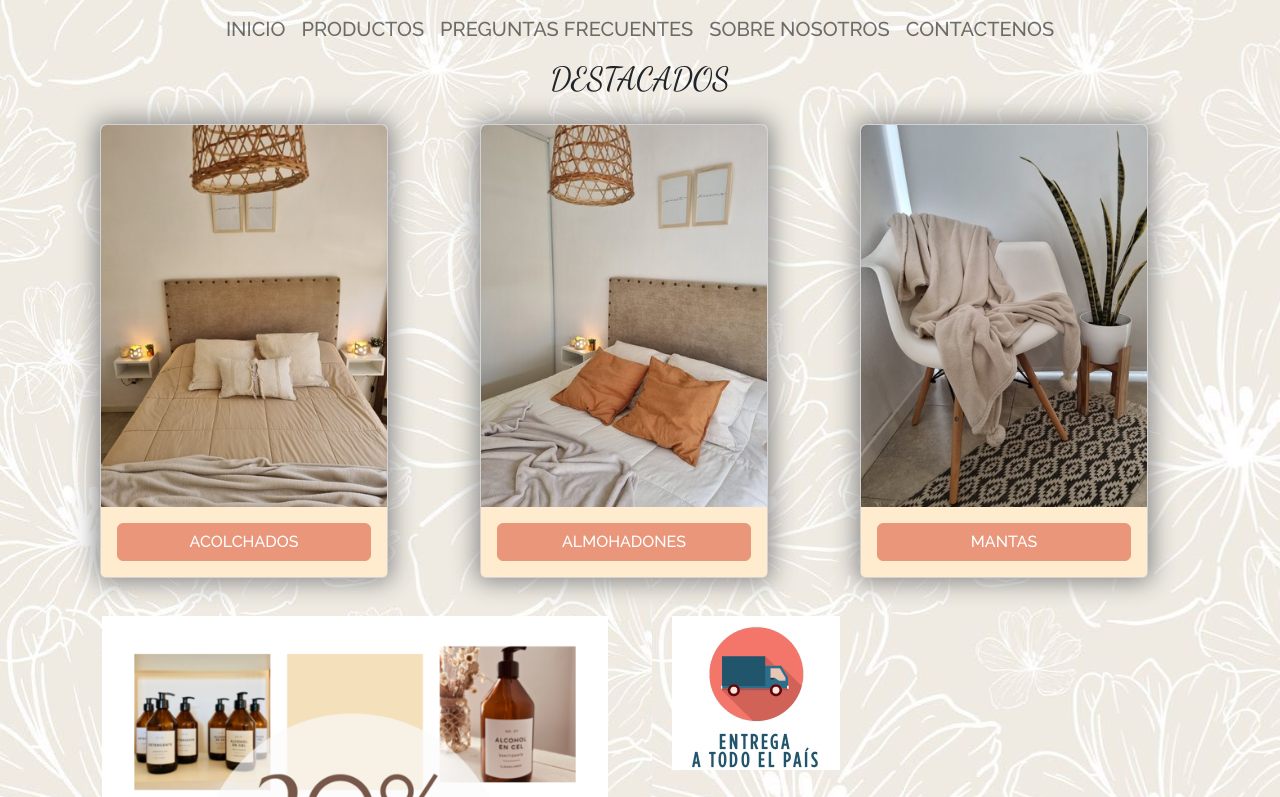
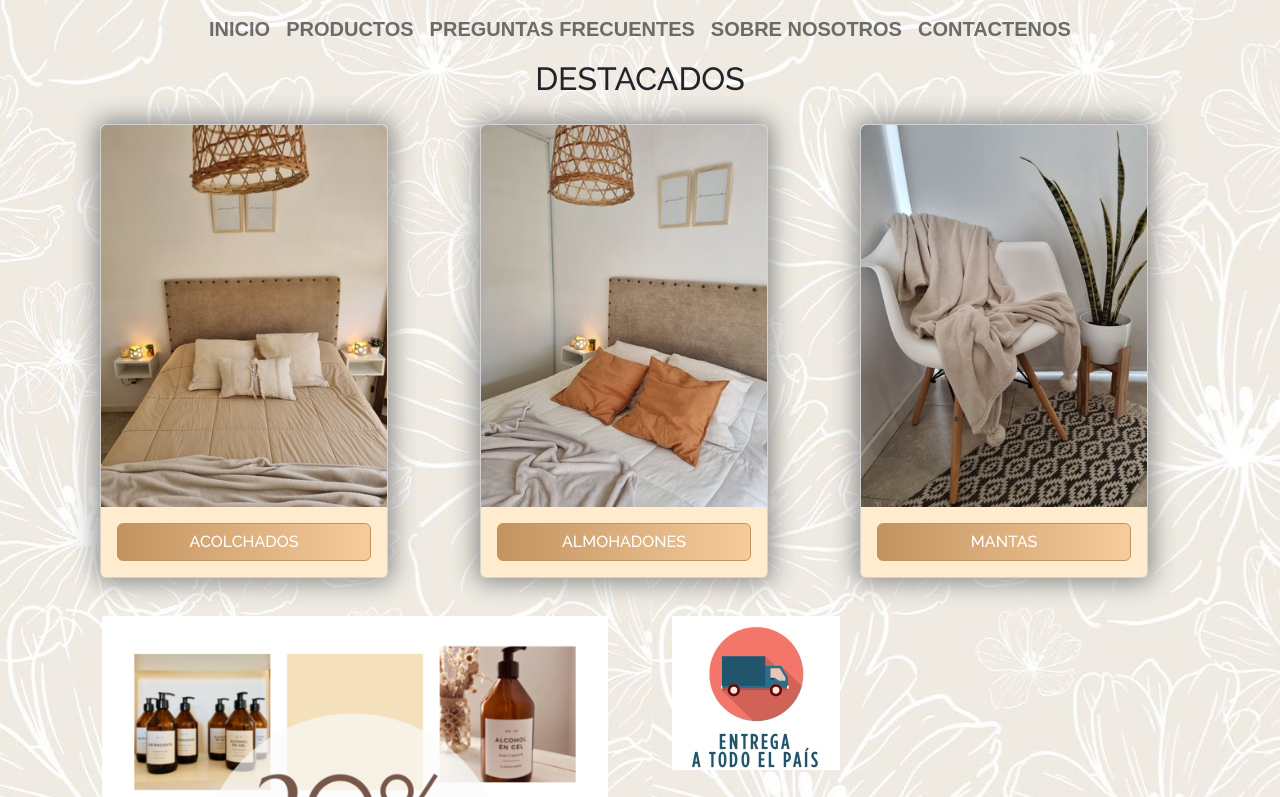
Before and after one commit to pskocir/zhomeanddeco-bootstrap, a website: page index.html in a window 1280 px wide. Shown: the part 303-1100 px from the top of the page. Drawn offline with nearby package versions, Linux system fonts and the light colour scheme.

Commit message:
optimizando codigo y agregando mas animaciones

```diff
--- a/css/style.css
+++ b/css/style.css
@@ -6,8 +6,10 @@
     scroll-behavior: smooth;
 }
 
+
 body {
     background-image: url('../images/background-image.jpeg');
+
 }
 
 main {
@@ -28,7 +30,8 @@ main {
 
 .navbar-mod {
     font-size: 20px;
-    font-family: 'Raleway', sans-serif;
+    font-family: 'Cairo', sans-serif;
+    font-weight: bold;
 }
 
 /*############## FIN HEADER ##############*/
@@ -47,15 +50,18 @@ main {
 
 
 .btn-primary {
-    background-color: darksalmon;
-    border-color: darksalmon;
+    background: rgb(194, 147, 96);
+    background: linear-gradient(90deg, rgba(194, 147, 96, 1) 0%, rgba(247, 204, 155, 1) 100%);
+    border-color: rgb(194, 147, 96);
     display: flex;
     text-align: center;
     justify-content: center;
 }
 
 .btn-primary:hover {
-    background-image: white !important;
+
+    color: #91663d !important;
+    border-color: #91663d !important;
 }
 
 .img-descuentos {
@@ -67,6 +73,14 @@ main {
 
     padding: 20px;
 
+
+}
+
+.h2-destacados {
+
+
+    animation-duration: 1.5s;
+    overflow: hidden;
 
 }
 
--- a/index.html
+++ b/index.html
@@ -17,8 +17,10 @@
         integrity="sha384-iYQeCzEYFbKjA/T2uDLTpkwGzCiq6soy8tYaI1GyVh/UjpbCx/TYkiZhlZB6+fzT" crossorigin="anonymous">
     <link href="https://fonts.googleapis.com/css2?family=Dancing+Script:wght@400;600&display=swap" rel="stylesheet">
     <link rel="stylesheet" href="../css/style.css">
+    <link rel="stylesheet" href="https://cdnjs.cloudflare.com/ajax/libs/animate.css/4.1.1/animate.min.css" />
     <title>Z Home & Deco</title>
     <link rel="icon" href="../images/favicon_zhome.jpg">
+
 </head>
 <header>
     <div class="container_header-img">
@@ -68,7 +70,7 @@
             <div class="container">
                 <div class="row">
                     <div class="d-flex justify-content-center">
-                        <h2 style="font-family: 'Dancing Script'">DESTACADOS</h2>
+                        <h2 class=" h2-destacados animate__backInRight">DESTACADOS</h2>
                     </div>
                     <div class="col-12 col-md-4">
                         <div class="card" style="width: 18rem;">
--- /dev/null
+++ b/package.json
@@ -0,0 +1,5 @@
+{
+  "dependencies": {
+    "animate.css": "^4.1.1"
+  }
+}
```
Also changed, not shown: 1 other file.
